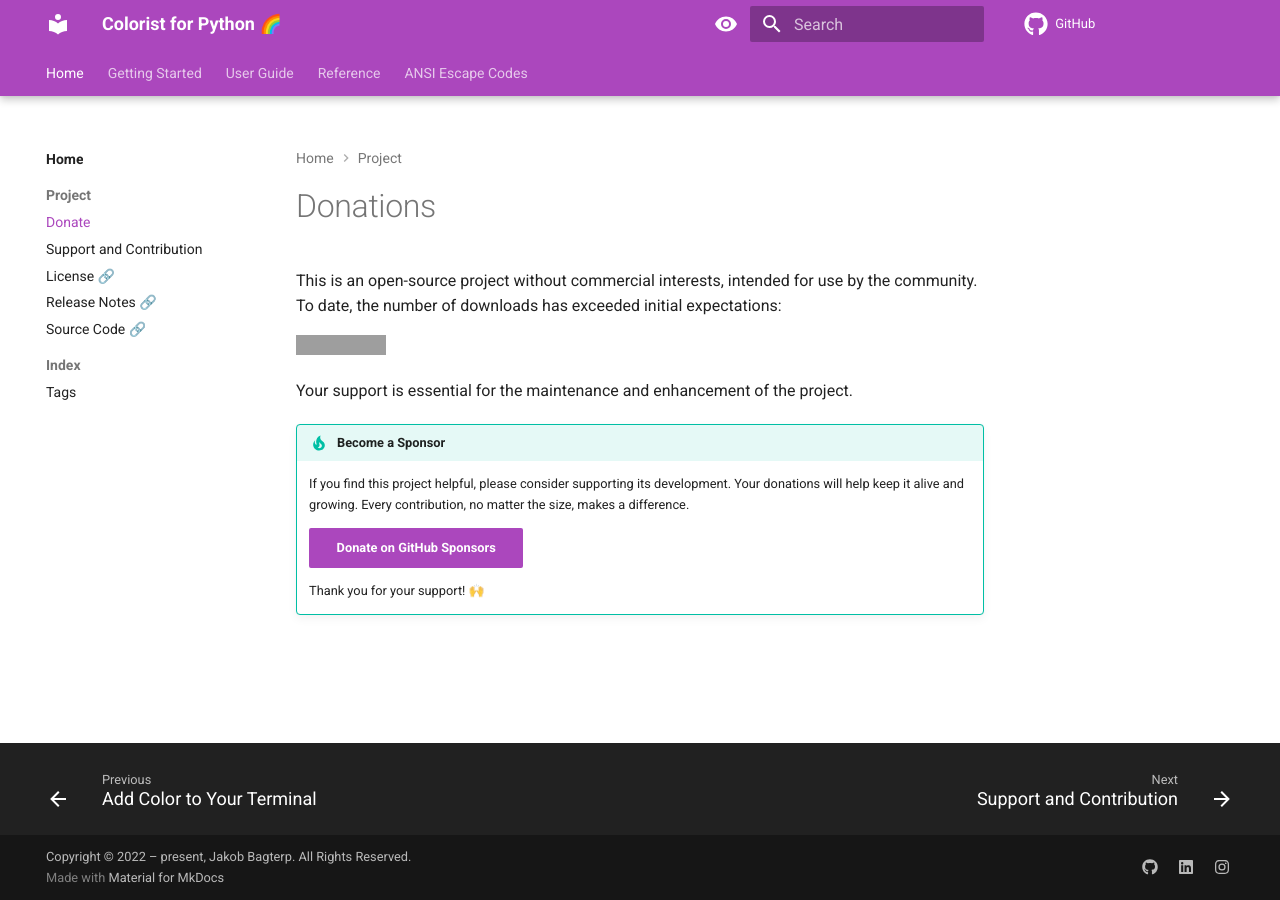
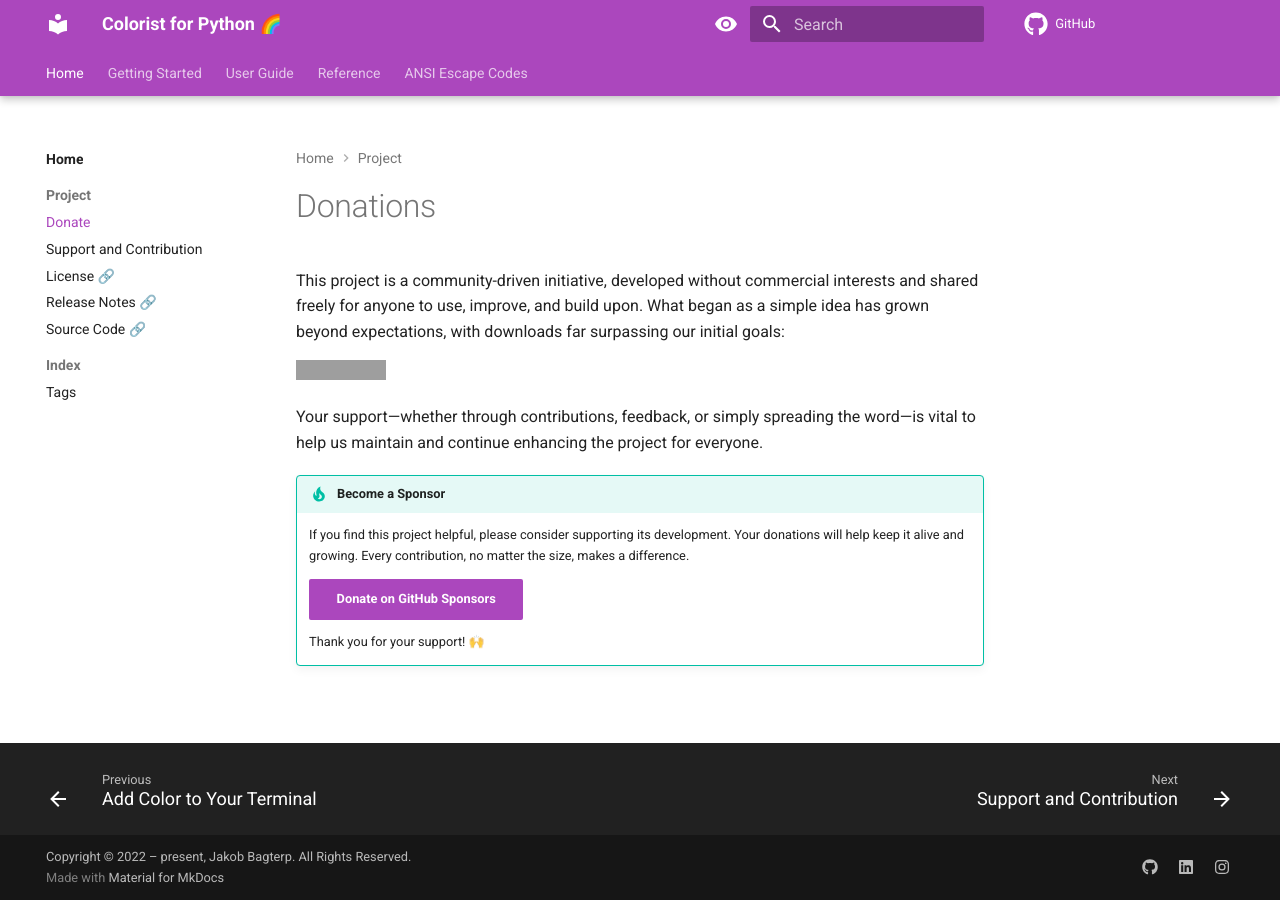
Before and after one commit to jakob-bagterp/colorist-for-python, an MkDocs documentation site: the page built from docs/project/donate.md, in a window 1280 px wide. Built offline with MkDocs 1.6.1 and Material for MkDocs 9.7.7, drawn with Linux system fonts in a browser that asks for light colours; comment, search, counter and statistics services are not loaded; the version menu is left out; grey boxes are pictures that could not be loaded.

Commit message:
Minor updated donations page.

```diff
--- a/docs/project/donate.md
+++ b/docs/project/donate.md
@@ -4,11 +4,11 @@
 ---
 
 # Donations
-This is an open-source project without commercial interests, intended for use by the community. To date, the number of downloads has exceeded initial expectations:
+This project is a community-driven initiative, developed without commercial interests and shared freely for anyone to use, improve, and build upon. What began as a simple idea has grown beyond expectations, with downloads far surpassing our initial goals:
 
 [![Downloads](https://static.pepy.tech/badge/colorist)](https://pepy.tech/project/colorist)
 
-Your support is essential for the maintenance and enhancement of the project.
+Your support—whether through contributions, feedback, or simply spreading the word—is vital to help us maintain and continue enhancing the project for everyone.
 
 !!! tip "Become a Sponsor"
     If you find this project helpful, please consider supporting its development. Your donations will help keep it alive and growing. Every contribution, no matter the size, makes a difference.
```
